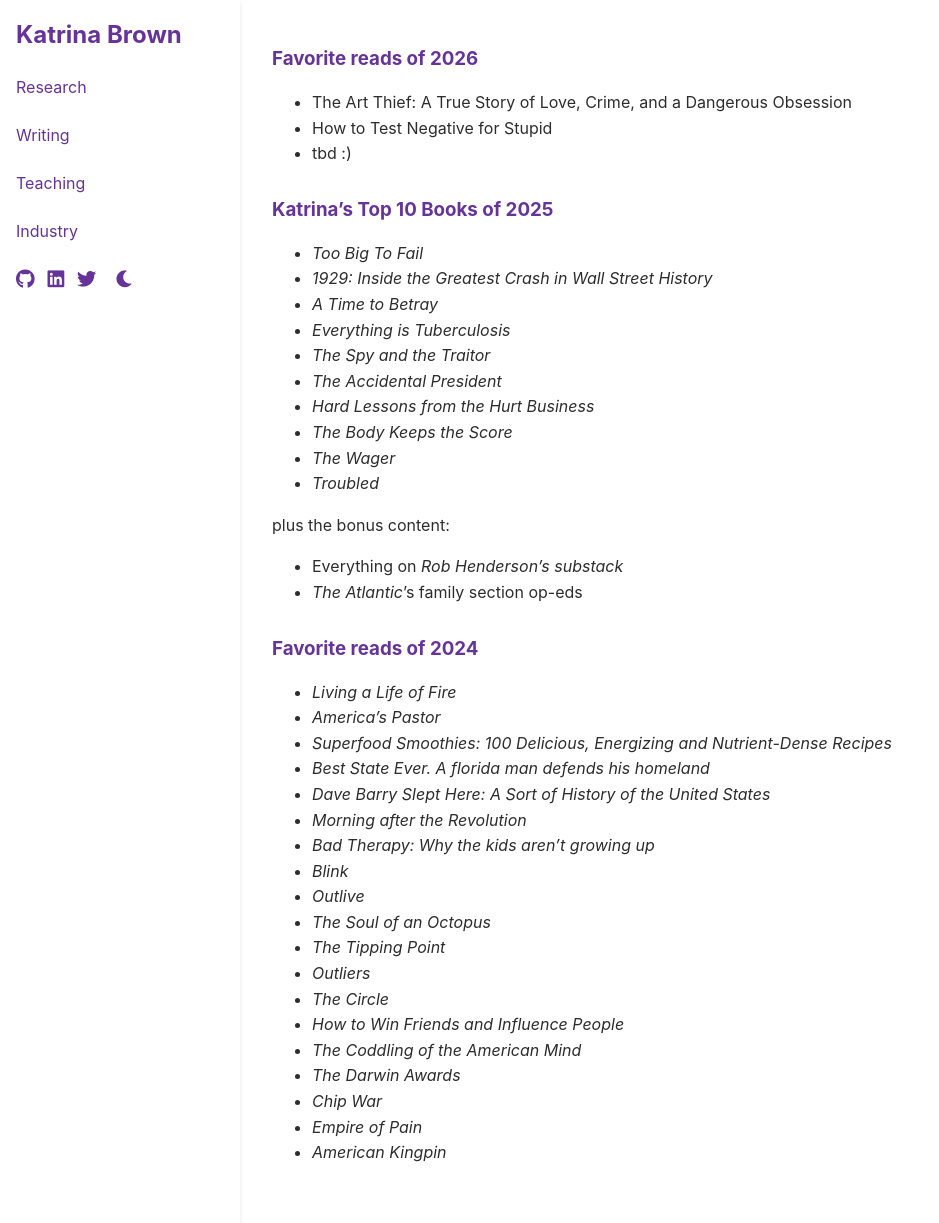
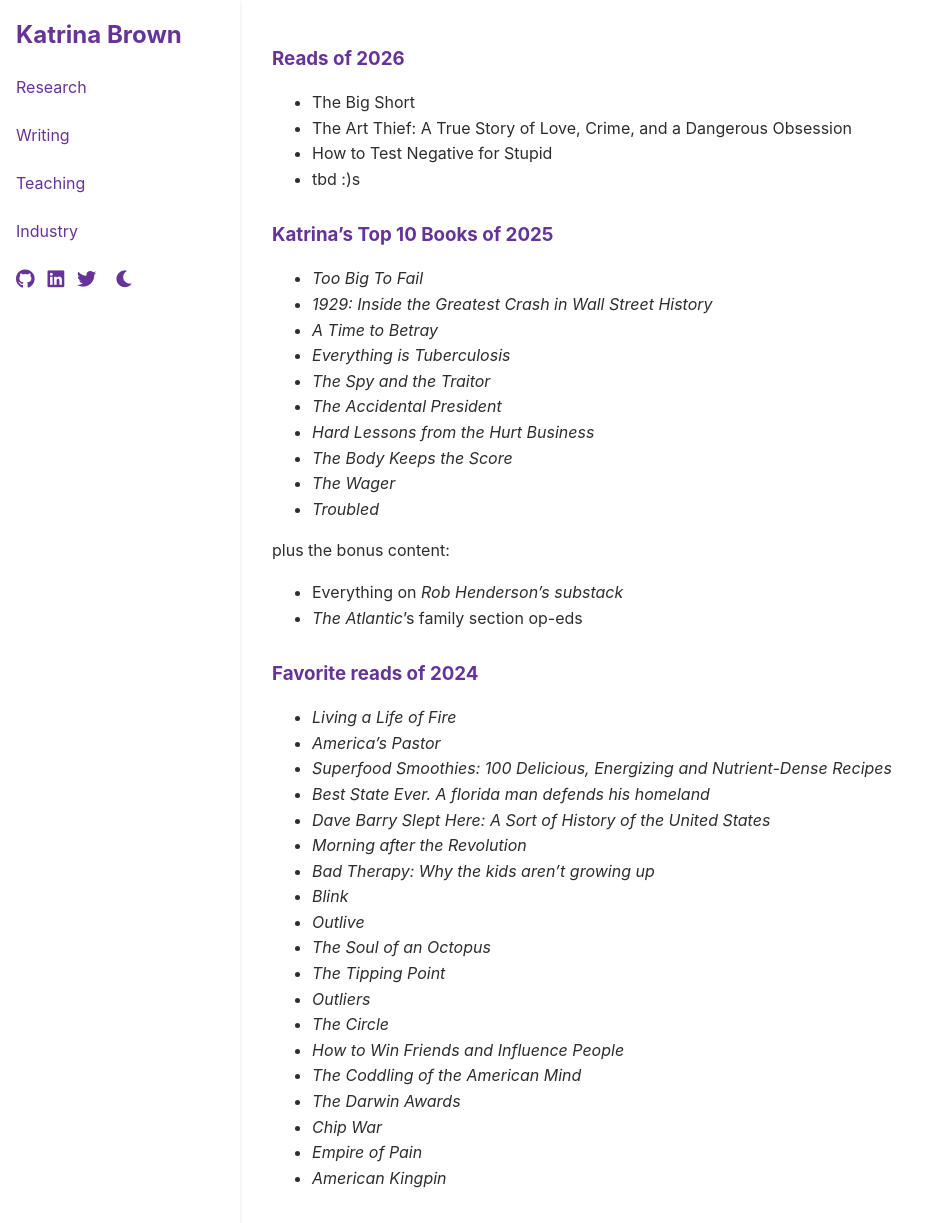
Before and after one commit to brownkat6/katrinarbrown, a Jekyll site: the page built from docs/reading.md, in a window 1280 px wide and 1223 px high. Shown: the whole window, without its empty margins (0-939 px from the left). Built offline with Jekyll 4.4.1, drawn with Linux system fonts in a browser that asks for light colours.

Commit message:
add book

```diff
--- a/docs/reading.md
+++ b/docs/reading.md
@@ -2,10 +2,11 @@
 layout: default
 title: Reading
 ---
-### Favorite reads of 2026
+### Reads of 2026
+- The Big Short
 - The Art Thief: A True Story of Love, Crime, and a Dangerous Obsession
 - How to Test Negative for Stupid
-- tbd :)
+- tbd :)s
 
 ### Katrina's Top 10 Books of 2025
 - *Too Big To Fail*
```
